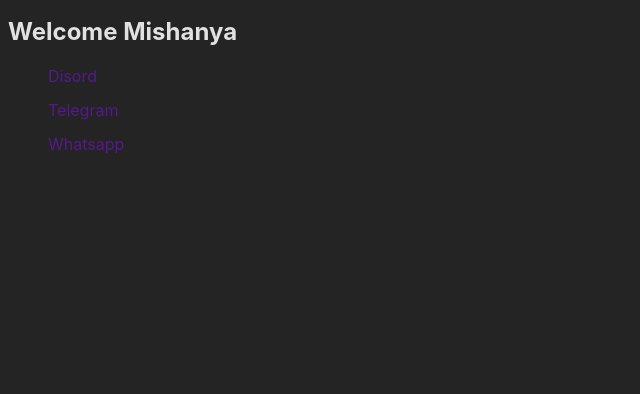
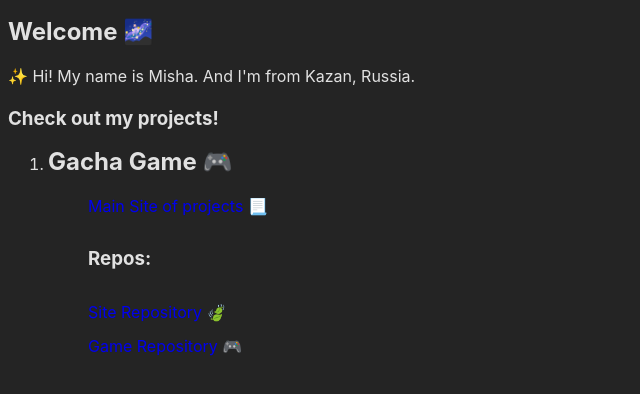
Before and after one commit to PoweredDeveloper/PoweredDeveloper.github.io, a plain HTML site: page index.html in a window 1280 px wide. Shown: the whole page, without its empty margins (0-640 px from the left). Drawn offline with Linux system fonts and the light colour scheme.

Commit message:
📌 index.html changed

```diff
--- a/index.html
+++ b/index.html
@@ -10,16 +10,23 @@
     <main>
       <div>
         <div>
-          <h2 class="Header">Welcome Mishanya</h2>
+          <h2 class="Header">Welcome 🌌</h2>
+          <span>✨ Hi! My name is Misha. And I'm from Kazan, Russia.</span>
           <div>
-            <ul>
-              <li><a href="">Disord</a></li>
-              <li><a href="">Telegram</a></li>
-              <li><a href="">Whatsapp</a></li>
-            </ul>
+            <h3>Check out my projects!</h2>
+            <ol>
+              <li>
+                <h2>Gacha Game 🎮</h2>
+                <ul>
+                  <li><a href='https://powereddeveloper.github.io/GachaSimulator'>Main Site of projects 📃</a></li>
+                  <h3>Repos:</h3>
+                  <li><a href='https://github.com/PoweredDeveloper/GachaSimulator'>Site Repository 🍃</a></li>
+                  <li><a href='https://github.com/PoweredDeveloper/Gacha-Game'>Game Repository 🎮</a></li>
+                </ul>
+              </li>
+            </ol>
           </div>
         </div>
-        <img src="" alt="" />
       </div>
     </main>
     <script src="./main.js"></script>
```
